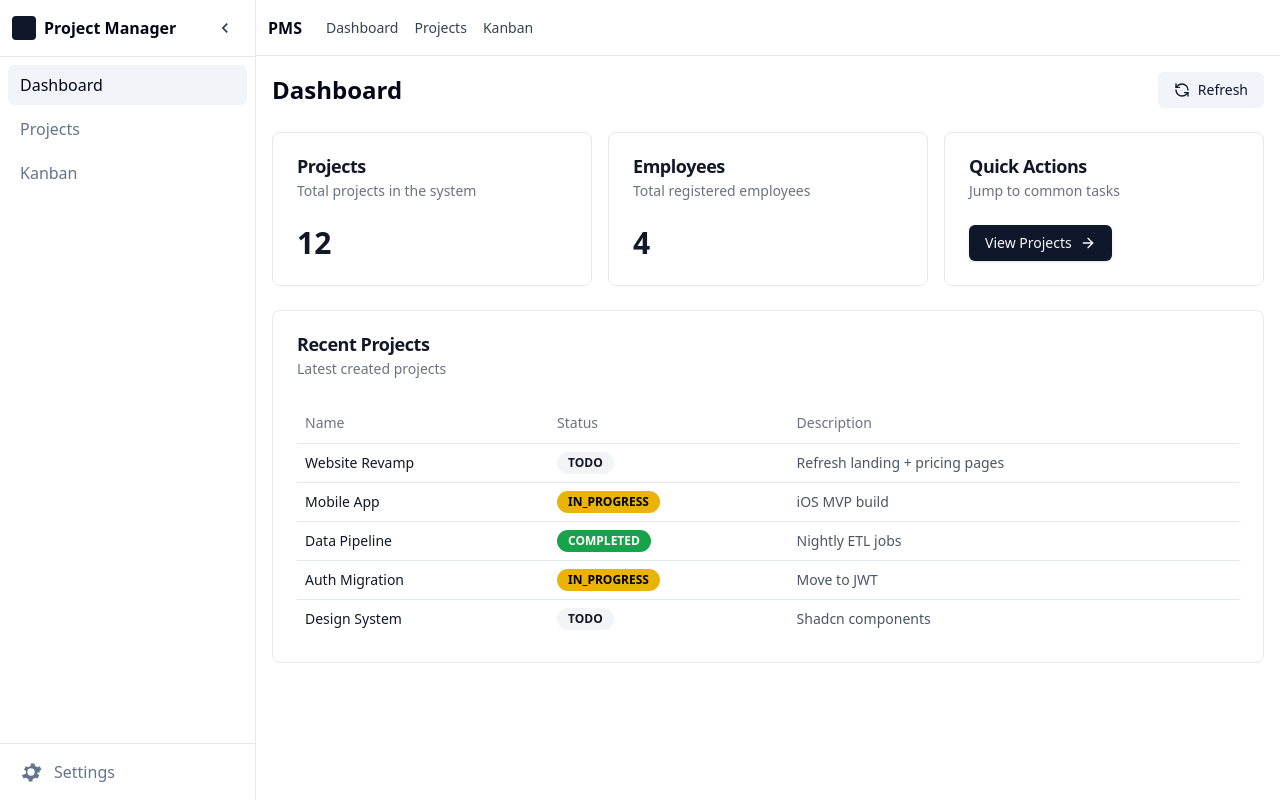
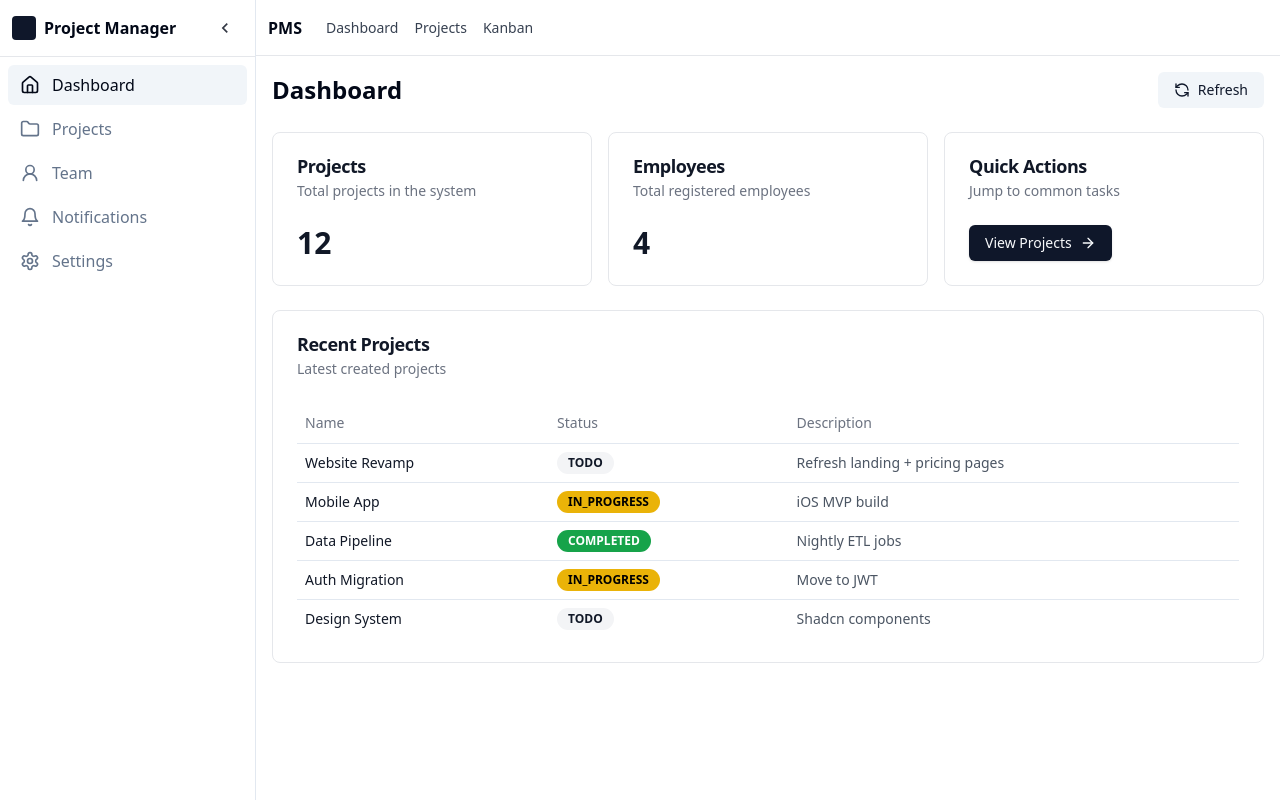
Before and after one commit to yagmurcicekdagi/project_management_system, a React (Vite) app in the folder frontend/: page /dashboard in a window 1280 px wide. Built offline with nearby package versions, Linux system fonts and the light colour scheme.

Commit message:
feat: add sidebar icons and remove the settings footer

```diff
--- a/frontend/src/App.jsx
+++ b/frontend/src/App.jsx
@@ -1,5 +1,6 @@
 import React, { useState } from "react";
 import { Routes, Route, Link, Navigate } from "react-router-dom";
+import { Home, Folder, UserRound, Bell, Settings } from "lucide-react";
 import Dashboard from "./pages/Dashboard";
 import Kanban from "./pages/Kanban";
 import { Toaster } from "sonner";
@@ -10,9 +11,31 @@ export default function App() {
   const [collapsed, setCollapsed] = useState(false);
 
   const items = [
-    { label: "Dashboard", to: "/dashboard" },
-    { label: "Projects", to: "/projects" },
-    { label: "Kanban", to: "/kanban" },
+    {
+      label: "Dashboard",
+      to: "/dashboard",
+      icon: <Home className="h-5 w-5" />,
+    },
+    {
+      label: "Projects",
+      to: "/projects",
+      icon: <Folder className="h-5 w-5" />,
+    },
+    {
+      label: "Team",
+      to: "/team",
+      icon: <UserRound className="h-5 w-5" />,
+    },
+    {
+      label: "Notifications",
+      to: "/notifications",
+      icon: <Bell className="h-5 w-5" />,
+    },
+    {
+      label: "Settings",
+      to: "/settings",
+      icon: <Settings className="h-5 w-5" />,
+    },
   ];
 
   return (
@@ -54,7 +77,3 @@ export default function App() {
     </div>
   );
 }
-
-function Home() {
-  return null;
-}
--- a/frontend/src/components/Sidebar.jsx
+++ b/frontend/src/components/Sidebar.jsx
@@ -15,6 +15,7 @@ function SidebarItem({ item, collapsed, active }) {
     <div
       className={cn(
         "flex items-center gap-3 px-3 py-2 rounded-md transition-colors",
+        collapsed && "justify-center",
         active
           ? "bg-muted text-foreground"
           : "text-muted-foreground hover:text-foreground hover:bg-muted",
@@ -50,7 +51,6 @@ function SidebarItem({ item, collapsed, active }) {
 export function Sidebar({
   items = [],
   logo = null,
-  footer = null,
   collapsed = false,
   onCollapseChange = () => {},
   className = "",
@@ -80,7 +80,7 @@ export function Sidebar({
             size="icon"
             onClick={() => onCollapseChange(!collapsed)}
             aria-label={collapsed ? "Expand sidebar" : "Collapse sidebar"}
-            className="shrink-0 ml-auto"
+            className={cn("shrink-0", collapsed ? "mx-auto" : "ml-auto")}
           >
             {collapsed ? (
               // Hamburger — click to EXPAND
@@ -128,33 +128,6 @@ export function Sidebar({
             ))}
           </ul>
         </nav>
-
-        <Separator />
-
-        {/* Footer */}
-        <div className="p-2 mt-auto">
-          {footer ? (
-            footer
-          ) : (
-            <button
-              type="button"
-              className={cn(
-                "w-full flex items-center gap-3 px-3 py-2 rounded-md text-muted-foreground hover:text-foreground hover:bg-muted transition-colors",
-                collapsed && "justify-center",
-              )}
-            >
-              <span className="shrink-0">
-                <svg width="22" height="22" viewBox="0 0 24 24">
-                  <path
-                    fill="currentColor"
-                    d="M12 8a4 4 0 1 1 0 8a4 4 0 0 1 0-8m9.44 4.5c0-.52-.05-1.03-.14-1.53l2.12-1.65l-2-3.46l-2.49 1a8.43 8.43 0 0 0-2.65-1.53l-.38-2.65h-4l-.38 2.65a8.43 8.43 0 0 0-2.65 1.53l-2.49-1l-2 3.46l2.12 1.65c-.09.5-.14 1.01-.14 1.53s.05 1.03.14 1.53L2 15.68l2 3.46l2.49-1c.78.63 1.68 1.14 2.65 1.53l.38 2.65h4l.38-2.65c.97-.39 1.87-.9 2.65-1.53l2.49 1l2-3.46l-2.12-1.65c.09-.5.14-1.01.14-1.53"
-                  />
-                </svg>
-              </span>
-              {!collapsed && <span>Settings</span>}
-            </button>
-          )}
-        </div>
       </div>
     </aside>
   );
```
